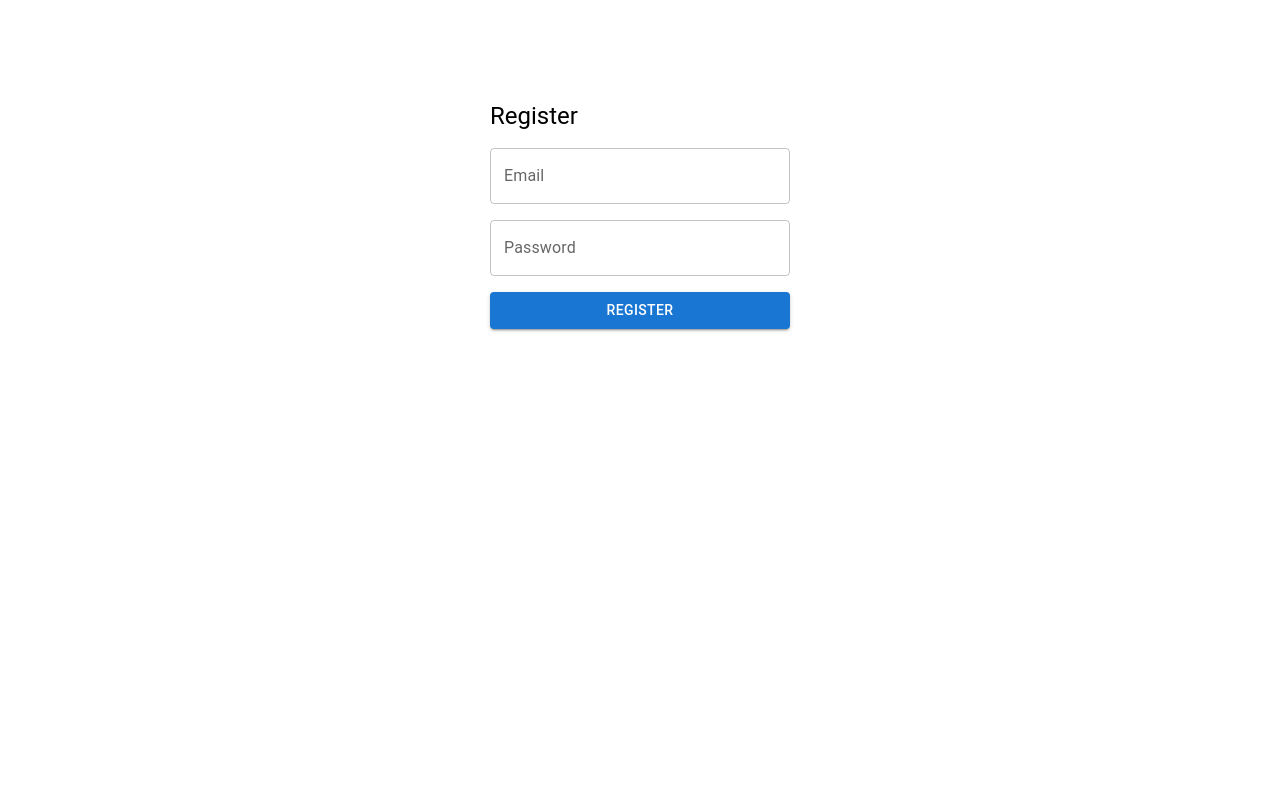
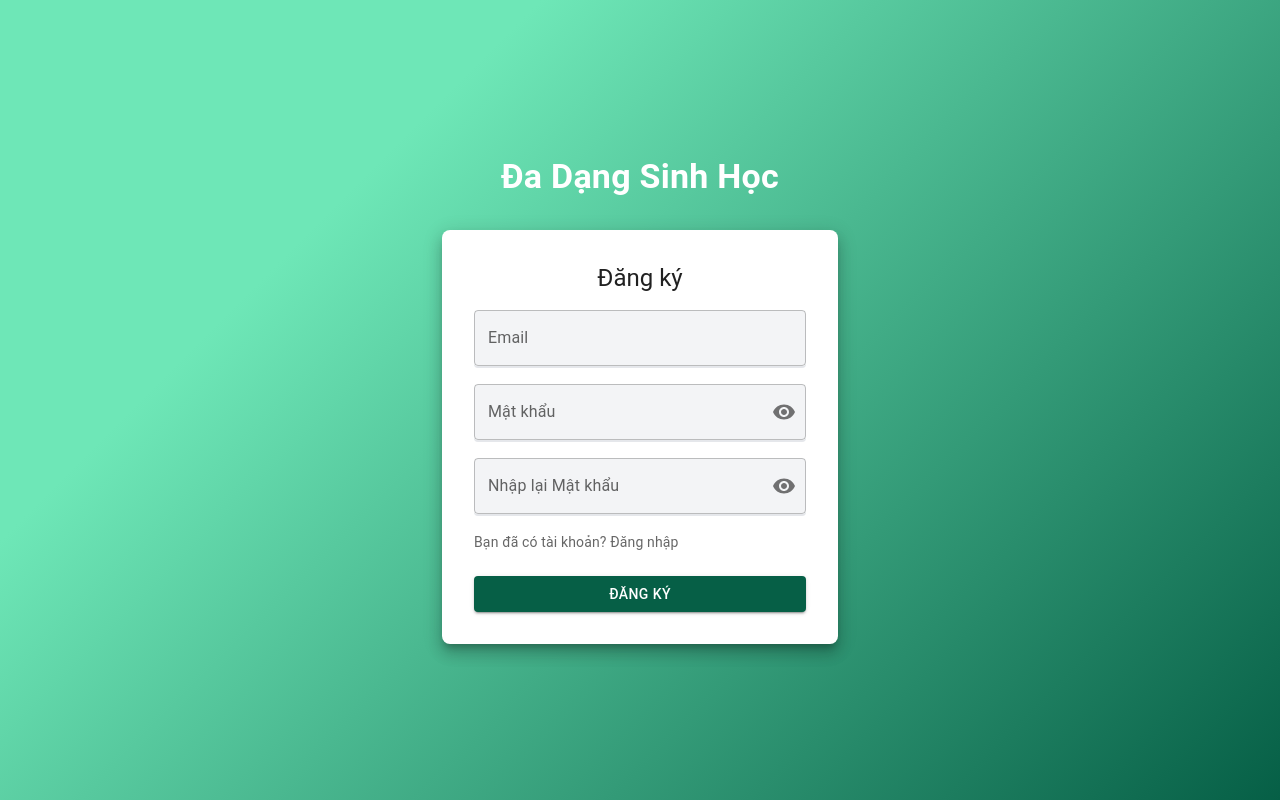
Before and after one commit to 7steam-work/dadangsinhhoc, a React (Vite) app in the folder UI/: page /register in a window 1280 px wide. Built offline with nearby package versions, Linux system fonts and the light colour scheme.

Commit message:
fix UI truong ngu push nham nhanh

```diff
--- a/UI/src/pages/Login/index.tsx
+++ b/UI/src/pages/Login/index.tsx
@@ -1,61 +1,10 @@
-import React, { useState } from 'react';
-import { Box, Button, TextField, Typography, Link, Container, Paper, InputAdornment, IconButton } from '@mui/material';
-import Visibility from '@mui/icons-material/Visibility';
-import VisibilityOff from '@mui/icons-material/VisibilityOff';
-import { useNavigate } from 'react-router-dom';
+import React from 'react';
+import { Box, Typography, Container } from '@mui/material';
+import { Link } from 'react-router-dom';
 import LoginForm from './components/LoginForm';
 import LoginHeader from './components/LoginHeader';
 
 const Login: React.FC = () => {
-  const [email, setEmail] = useState('');
-  const [password, setPassword] = useState('');
-  const [showPassword, setShowPassword] = React.useState(false);
-  const [emailError, setEmailError] = useState('');
-  const [passwordError, setPasswordError] = useState('');
-
-  const navigate = useNavigate();
-
-  const togglePasswordVisibility = () => {
-    setShowPassword(!showPassword);
-  };
-  const handleLogin = (e: React.FormEvent) => {
-    e.preventDefault();
-    if (validateForm()) {
-      if (email === 'admin@example.com' && password === 'password') {
-        navigate('/dashboard');
-      } else {
-        alert('Đăng nhập thất bại');
-      }
-    }
-  };
-
-  const validateForm = (): boolean => {
-    let isValid = true;
-
-    // Kiểm tra email
-    if (!email) {
-      setEmailError('Vui lòng nhập email');
-      isValid = false;
-    } else if (!/\S+@\S+\.\S+/.test(email)) {
-      setEmailError('Email không hợp lệ');
-      isValid = false;
-    } else {
-      setEmailError(''); // Không có lỗi
-    }
-
-    // Kiểm tra mật khẩu
-    if (!password) {
-      setPasswordError('Vui lòng nhập mật khẩu');
-      isValid = false;
-    } else if (password.length < 6) {
-      setPasswordError('Mật khẩu phải có ít nhất 6 ký tự');
-      isValid = false;
-    } else {
-      setPasswordError(''); // Không có lỗi
-    }
-
-    return isValid;
-  };
 
   return (
     <Box
@@ -73,8 +22,8 @@ const Login: React.FC = () => {
         <LoginHeader />
         <LoginForm />
         <Box sx={{ textAlign: 'center', mt: 3 }}>
-          <Typography variant="body2" sx={{ color: 'white' }}>
-            <Link href="#" sx={{ fontWeight: 'bold', color: '#ffffff', textDecoration: 'underline' }}>
+          <Typography variant="body2" sx={{ fontWeight: 'bold', color: '#ffffff', textDecoration: 'underline' }}>
+            <Link to='/register'>
               Đăng ký tại đây
             </Link>
           </Typography>
--- /dev/null
+++ b/UI/src/pages/Register/components/RegisterForm/index.tsx
@@ -0,0 +1,130 @@
+import React, { useState } from 'react';
+import { Box, Button, Paper, Typography } from '@mui/material';
+import InputTextField from '../../../../Components/FormControll/InputTextField'; // Import InputTextField
+import InputPasswordField from '../../../../Components/FormControll/InputPasswordField'; // Import InputPasswordField
+import { Link, useNavigate } from 'react-router-dom';
+
+const LoginForm: React.FC = () => {
+  const [email, setEmail] = useState('');
+  const [password, setPassword] = useState('');
+  const [rePassword, setRePassword] = useState('');
+  const [emailError, setEmailError] = useState('');
+  const [passwordError, setPasswordError] = useState('');
+  const [rePasswordError, setRePasswordError] = useState('');
+
+
+  const navigate = useNavigate();
+
+  const handleLogin = (e: React.FormEvent) => {
+    e.preventDefault();
+    if (validateForm()) {
+      if (email === 'admin@example.com' && password === 'password') {
+        navigate('/dashboard');
+      } else {
+        alert('Đăng ký thất bại');
+      }
+    }
+  };
+
+  const validateForm = (): boolean => {
+    let isValid = true;
+
+    // Kiểm tra email
+    if (!email) {
+      setEmailError('Vui lòng nhập email');
+      isValid = false;
+    } else if (!/\S+@\S+\.\S+/.test(email)) {
+      setEmailError('Email không hợp lệ');
+      isValid = false;
+    } else {
+      setEmailError(''); // Không có lỗi
+    }
+
+    // Kiểm tra mật khẩu
+    if (!password) {
+      setPasswordError('Vui lòng nhập mật khẩu');
+      isValid = false;
+    } else if (password.length < 6) {
+      setPasswordError('Mật khẩu phải có ít nhất 6 ký tự');
+      isValid = false;
+    } else {
+      setPasswordError(''); // Không có lỗi
+    }
+
+    // Kiểm tra xác nhận mật khẩu
+    if (!rePassword) {
+      setRePasswordError('Vui lòng xác nhận lại mật khẩu');
+      isValid = false;
+    } else if (rePassword === password) {
+      setRePasswordError('Không trùng với mật khẩu đã nhập');
+      isValid = false;
+    } else {
+      setRePasswordError(''); // Không có lỗi
+    }
+
+    return isValid;
+  };
+
+  return (
+    <Paper elevation={10} sx={{ p: 4, borderRadius: '8px' }}>
+      <Box sx={{ textAlign: 'center', mb: 2 }}>
+        <Typography
+          variant="h5" component="h3">
+          Đăng ký
+        </Typography>
+
+      </Box>
+      <Box component="form" onSubmit={handleLogin} sx={{ display: 'flex', flexDirection: 'column', gap: 2 }}>
+        <InputTextField
+          label="Email"
+          value={email}
+          onChange={(e) => setEmail(e.target.value)}
+          error={!!emailError}
+          helperText={emailError}
+        />
+
+        <InputPasswordField
+          label="Mật khẩu"
+          value={password}
+          onChange={(e) => setPassword(e.target.value)}
+          error={!!passwordError}
+          helperText={passwordError}
+        />
+
+        <InputPasswordField
+          label="Nhập lại Mật khẩu"
+          value={rePassword}
+          onChange={(e) => setRePassword(e.target.value)}
+          error={!!rePasswordError}
+          helperText={rePasswordError}
+        />
+
+        <Box sx={{ textAlign: 'left', mb: 1, color: '#065f46', textDecoration: 'none', display: 'flex', alignItems: 'center' }}>
+          <Typography variant="body2" color="textSecondary">
+            Bạn đã có tài khoản? <Link to="/">
+              Đăng nhập
+            </Link>
+          </Typography>
+
+        </Box>
+
+        <Button
+          type="submit"
+          variant="contained"
+          color="success"
+          fullWidth
+          sx={{
+            backgroundColor: '#065f46',
+            ':hover': {
+              backgroundColor: '#047857',
+            },
+          }}
+        >
+          Đăng ký
+        </Button>
+      </Box>
+    </Paper>
+  );
+};
+
+export default LoginForm;
--- /dev/null
+++ b/UI/src/pages/Register/components/RegisterHeader/index.tsx
@@ -0,0 +1,15 @@
+import React from 'react';
+import { Box, Typography } from '@mui/material';
+
+const LoginHeader: React.FC = () => {
+
+  return (
+    <Box sx={{ textAlign: 'center', mb: 4 }}>
+      <Typography variant="h4" component="h1" sx={{ color: 'white', fontWeight: 'bold' }}>
+        Đa Dạng Sinh Học
+      </Typography>
+    </Box>
+  );
+};
+
+export default LoginHeader;
--- a/UI/src/pages/Register/index.tsx
+++ b/UI/src/pages/Register/index.tsx
@@ -1,39 +1,27 @@
-import React, { useState } from 'react';
-import { Button, TextField, Box, Typography } from '@mui/material';
+import React from 'react';
+import { Box, Typography, Container } from '@mui/material';
+import { Link } from 'react-router-dom';
+import RegisterForm from './components/RegisterForm';
+import RegisterHeader from './components/RegisterHeader';
 
 const Register: React.FC = () => {
-  const [email, setEmail] = useState('');
-  const [password, setPassword] = useState('');
-
-  const handleRegister = (e: React.FormEvent) => {
-    e.preventDefault();
-    alert('Đăng ký thành công');
-  };
 
   return (
     <Box
-      component="form"
-      onSubmit={handleRegister}
-      sx={{ width: 300, margin: '100px auto', display: 'flex', flexDirection: 'column', gap: 2 }}
+      sx={{
+        minHeight: '100vh',
+        display: 'flex',
+        flexDirection: 'column',
+        justifyContent: 'center',
+        alignItems: 'center',
+        backgroundColor: '#065f46',
+        backgroundImage: 'linear-gradient(315deg, #065f46 0%, #6ee7b7 74%)',
+      }}
     >
-      <Typography variant="h5">Register</Typography>
-      <TextField
-        label="Email"
-        type="email"
-        value={email}
-        onChange={(e) => setEmail(e.target.value)}
-        fullWidth
-      />
-      <TextField
-        label="Password"
-        type="password"
-        value={password}
-        onChange={(e) => setPassword(e.target.value)}
-        fullWidth
-      />
-      <Button type="submit" variant="contained" color="primary" fullWidth>
-        Register
-      </Button>
+      <Container maxWidth="xs">
+        <RegisterHeader />
+        <RegisterForm />
+      </Container>
     </Box>
   );
 };
--- a/UI/src/pages/UserManager/index.tsx
+++ b/UI/src/pages/UserManager/index.tsx
@@ -37,10 +37,10 @@ const UserManager: React.FC = () => {
           </TabList>
         </Box>
         <TabPanel value="1">
-          <CustomTable columns={columns} rows={adminUsers} />
+          <CustomTable columns={columns} rows={normalUsers} />
         </TabPanel>
         <TabPanel value="2">
-          <CustomTable columns={columns} rows={normalUsers} />
+          <CustomTable columns={columns} rows={adminUsers} />
         </TabPanel>
       </TabContext>
     </div>
```
